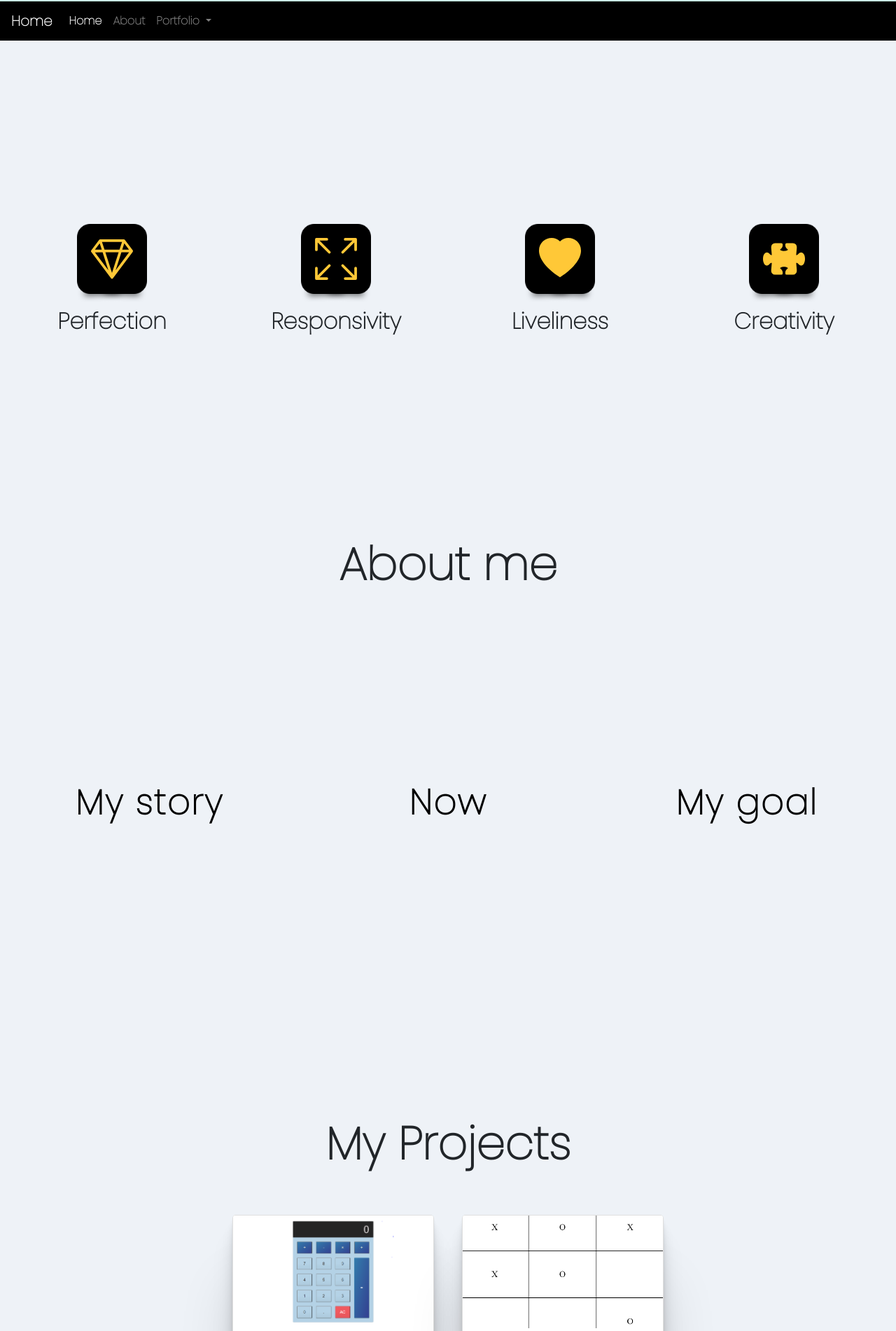
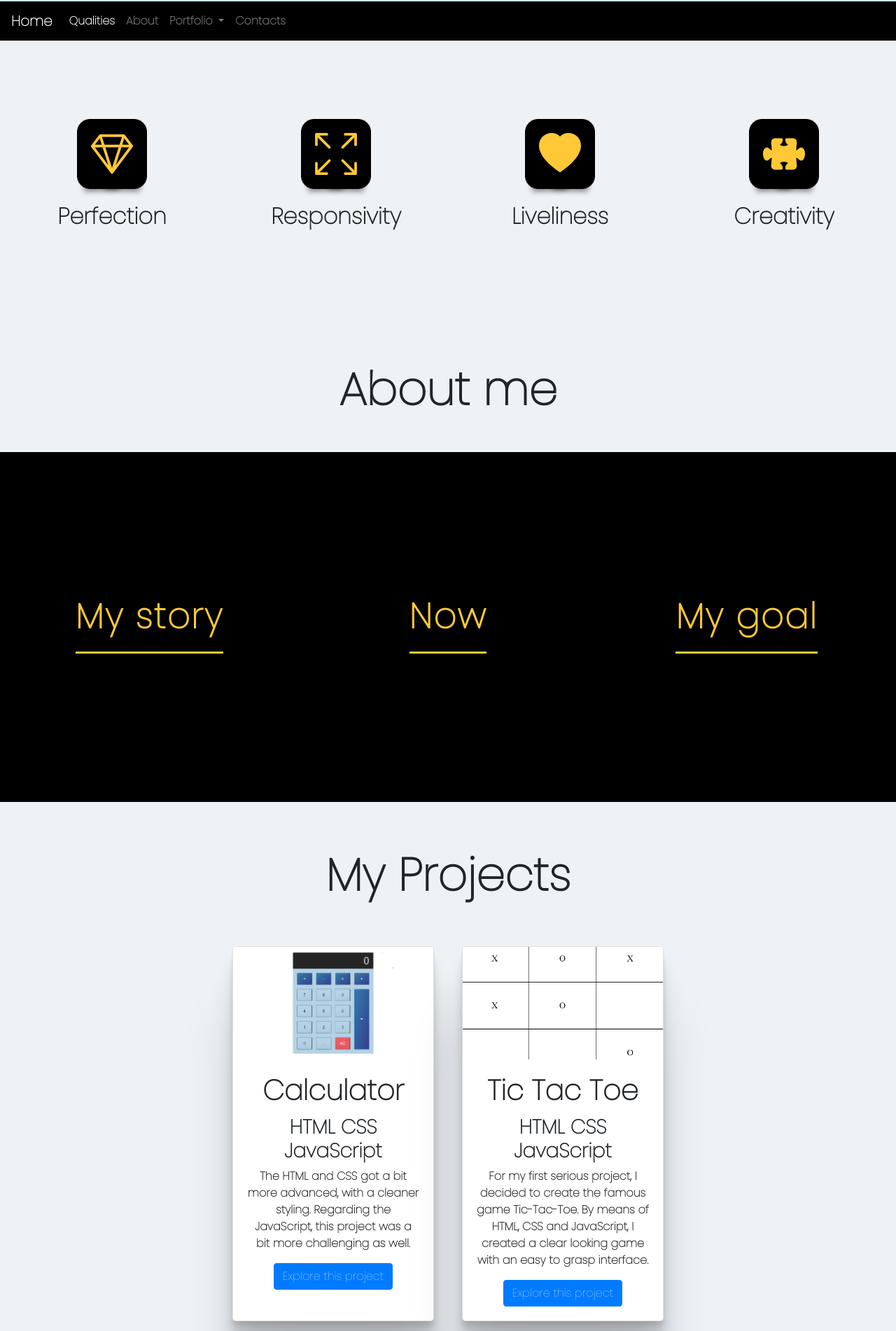
Before and after one commit to gregoriogallo/Portfolio, a PHP site: page / in a window 1280 px wide. Shown: the part 300-2202 px from the top of the page at 70% size. Run offline with PHP 8.4, Linux system fonts and the light colour scheme; some libraries are stand-ins or nearby versions.

Commit message:
Main bugs fix
About me section changed into dark/orange.
header updated.
To rename the aboutme section.

```diff
--- a/index.html
+++ b/index.html
@@ -29,14 +29,14 @@ crossorigin="anonymous">
 </div>
     <nav class="navbar navbar-expand-md navbar-dark">
         <a class="navbar-brand" href="#">Home</a>
-        <button class="navbar-toggler" type="button" data-toggle="collapse" data-target="#navbarSupportedContent" aria-controls="navbarSupportedContent" aria-expanded="false" aria-label="Toggle navigation">
+        <button class="navbar-toggler" type="button" data-toggle="collapse" data-target="#navbarSupportedContent" aria-controls="navbarSupportedContent" aria-expanded="false" aria-label="Toggle navigation" >
           <span class="navbar-toggler-icon"></span>
         </button>
 
         <div class="collapse navbar-collapse" id="navbarSupportedContent">
           <ul class="navbar-nav mr-auto">
             <li class="nav-item active">
-              <a class="nav-link" href="#menu">Home <span class="sr-only">(current)</span></a>
+              <a class="nav-link" href="#ulsymbols">Qualities<span class="sr-only">(current)</span></a>
             </li>
             <li class="nav-item">
               <a class="nav-link" href="#aboutmetitle">About</a>
@@ -48,9 +48,11 @@ crossorigin="anonymous">
               <div class="dropdown-menu" aria-labelledby="navbarDropdown">
                 <a class="dropdown-item" href="../calculator/index.html"><p>Calculator</p></a>
                 <a class="dropdown-item" href="../tic tac toe/index.html"><p>Tic Tac Toe</p></a>
-                <div class="dropdown-divider"></div>
-                <a class="dropdown-item" href="#site-footer"><p>Contacts</p></a>
               </div>
+              <li class="nav-item">
+
+              <a class="nav-link" href="#site-footer">Contacts</a>
+              </li>
             </li>
             <li class="nav-item">
               <a class="nav-link disabled" href="#"></a>
@@ -121,49 +123,31 @@ crossorigin="anonymous">
 
 
 
-<ul class="centerBox list-group-row p-0">
+<div class="container-fluid d-flex p-0 m-0">
+  <ul class="ciao2 list-group-row">
+  <li class="oi list-group-item col-lg-4 col-md-12 col-sm-12 d-flex justify-content-center">
+  <h1>
+  My story
+  </h1>
+  <p>My name is Gregorio Gallo. I was born and raised in Prato (Italy, Tuscany) and moved to Florence to start my career at the age of nineteen. A few years later and many experiences richer, I decided that it was time for a next step. I did not hesitate a moment, packed my suitcase and move to Amsterdam, ready for a new adventure abroad. With hindsight, this has been one of the best decisions of my life.</p>
+  </li>
 
-	<div class="categoryWrapper col-lg-4 col-md-12 col-sm-12">
-		<h1>My story</h1>
-		<button>
-			<span>
-				<span>
-					<span data-attr-span="">
-						My name is Gregorio Gallo. I was born and raised in Prato (Italy, Tuscany) and moved to Florence to start my career at the age of nineteen. A few years later and many experiences richer, I decided that it was time for a next step. I did not hesitate a moment, packed my suitcase and move to Amsterdam, ready for a new adventure abroad. With hindsight, this has been one of the best decisions of my life.
-					</span>
-				</span>
-			</span>
-    </button>
-    </div>
+  <li class="oi list-group-item col-lg-4 col-md-12 col-sm-12 d-flex justify-content-center">
+    <h1>
+    Now
+    </h1>
+   <p>As a Supply Chain Specialist, I work for one of the greatest international companies in the treatment of cancer with cell therapy. My working experiences have taught me to work in an international team, to communicate professionally and transparently and to deliver the best results on time. After more than a year of working in the Netherlands, I am ready for a new experience in another field.</p>
+    </li>
 
+    <li class="oi list-group-item col-lg-4 col-md-12 col-sm-12 d-flex justify-content-center">
+      <h1>
+      My goal
+      </h1>
+      <p>What started as a hobby, turned out into a great passion: web development. In the last months, my free time has been devoted to learning new programming languages and to growing as a web designer. Now that I have learned the main languages (HTML, CSS, JavaScript and a few of its libraries), I am ready to start working as a web developer and learn even more.</p>
+      </li>
+  </ul>
 
-<div class="categoryWrapper col-lg-4 col-md-12 col-sm-12">
-  <h1>Now</h1>
-  <button>
-    <span>
-      <span>
-        <span data-attr-span="">
-          As a Supply Chain Specialist, I work for one of the greatest international companies in the treatment of cancer with cell therapy. My working experiences have taught me to work in an international team, to communicate professionally and transparently and to deliver the best results on time. After more than a year of working in the Netherlands, I am ready for a new experience in another field.
-        </span>
-      </span>
-    </span>
-  </button>
-</div>
-
-<li class="categoryWrapper col-lg-4 col-md-12 col-sm-12 ">
-  <h1>My goal</h1>
-  <button>
-    <span>
-      <span>
-        <span data-attr-span="">
-          What started as a hobby, turned out into a great passion: web development. In the last months, my free time has been devoted to learning new programming languages and to growing as a web designer. Now that I have learned the main languages (HTML, CSS, JavaScript and a few of its libraries), I am ready to start working as a web developer and learn even more.
-        </span>
-      </span>
-    </span>
-  </button>
-</li>
-
-</ul>
+  </div>
 
 
 
@@ -291,8 +275,6 @@ crossorigin="anonymous">
 
 
 
-
-
 <script src="https://code.jquery.com/jquery-3.5.1.min.js" integrity="sha256-9/aliU8dGd2tb6OSsuzixeV4y/faTqgFtohetphbbj0="
 crossorigin="anonymous"></script>
 <script src="https://cdn.jsdelivr.net/npm/bootstrap@4.5.3/dist/js/bootstrap.bundle.min.js"
@@ -301,10 +283,6 @@ crossorigin="anonymous"></script>
 <script>
 $( document ).ready(function() {
   console.log( "ready!" );
-
-  $('.carousel').carousel({
-  interval: 1000 * 7
-});
 
 $("#tohide").css({'display':'none'});
 $("#uparrow").css({'display':'none'})
--- a/style.css
+++ b/style.css
@@ -115,8 +115,8 @@ white-space: nowrap;
 .listqualities{
     display: flex;
     flex-wrap: wrap;
-    margin-top: 150px;
-    margin-bottom: 250px;
+    margin-top: 0px;
+    margin-bottom: 150px;
 }
 .list-group-item{
 border: none;
@@ -429,7 +429,7 @@ filter: progid:DXImageTransform.Microsoft.gradient( startColorstr='#a29ca9', end
 .aboutmetitle, .title {
   font-size: 65px;
     text-align: center;
-    margin-top: 100px;
+    margin-top: 50px;
     margin-bottom: 50px;
 }
 .developertext{
@@ -626,29 +626,59 @@ margin-top: 10px;
   }
 }
 
+.ciao1 {
+  display: flex;
+}
+.ciao2{
+  padding: 0%;
+  display: flex;
+}
+.oi{
+
+  background-color: #000000;
+  height: 500px;
+  justify-content: center;
+  text-align: center;
+  align-content: center;
+}
+.oi h1 {
+  position: absolute;
+	font-size: 50px;
+	letter-spacing: 2px;
+	-webkit-transition: all 0.45s ease 0s;
+	margin-top: 50%-35px;
+  align-self: center;
+  color: #FFC837;
+  border-bottom: 3px solid #FFC837;
+  padding-bottom: 20px;
+
+}
+.oi:hover h1{
+  transform: translateY(-350%);
+  z-index: 1;
+  color: #000000;
+  border-bottom: hidden;
+}
+.oi:hover{
+  background: radial-gradient(circle at bottom center, #FFC837 15px, #FF8008) ;
+}
+.oi:hover p {
+  color: #000000;
+}
+.oi p{
+  font-weight: 700;
+  color: black;
+  font-size: 21px;
+  text-align: center;
+  justify-content: center;
+  line-height: 2.8vw;
+}
 
 
 
 
 
 
-
-
-
-
-@media only screen and (max-width: 576px) {
-    .video-container {
-      height: 200px;
-    }
-    .presentation-1{
-        top: 20%;
-        left: 0%;
-    }
-    .about_mebutton{
-        white-space: nowrap;
-    }
-
-  }
 
   @media only screen and (max-width: 1007px) {
     #textlist {
@@ -660,6 +690,35 @@ margin-top: 10px;
     }
     .centerBox{
       height: 1800px;
-
+    }
+    .oi p{
+      font-size: 25px;
+      line-height: 4.0vw;
+    }
+    .oi {
+      height: 300px;
+    }
+    .oi:hover h1 {
+      color: transparent;
     }
   }
+
+  @media only screen and (max-width: 576px) {
+    .video-container {
+      height: 200px;
+    }
+    .presentation-1{
+        top: 20%;
+        left: 0%;
+    }
+    .about_mebutton{
+        white-space: nowrap;
+    }
+    .oi p{
+      font-size: 25px;
+      line-height: 7vw;
+    }
+    .oi {
+      height: 500px;
+    }
+  }
```
